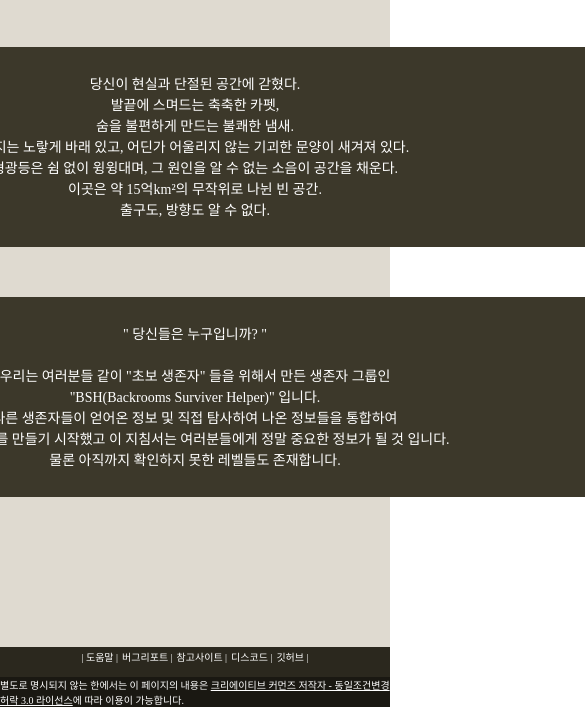
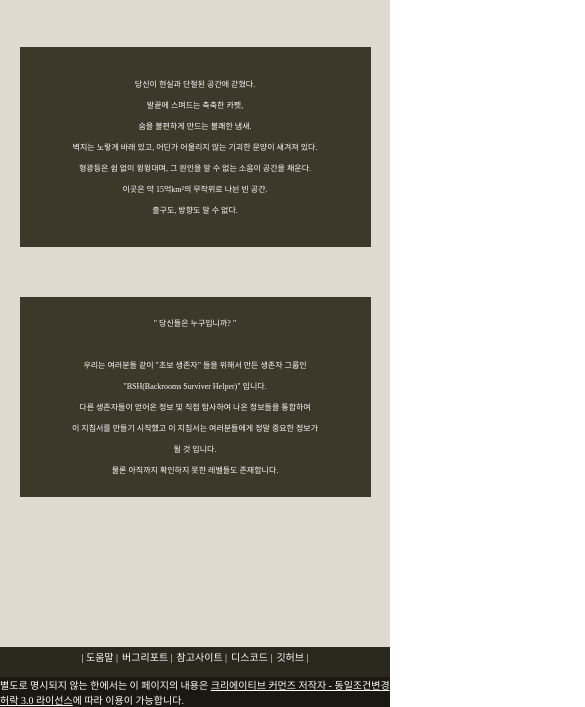
Before and after one commit to Onin0782/backrooms, a plain HTML site: page index.html in a window 390 px wide. Shown: the part 253-960 px from the top of the page, 585 px wide, since content can reach past the window. Drawn offline with Linux system fonts and the light colour scheme.

Commit message:
Update style.css

```diff
--- a/style.css
+++ b/style.css
@@ -143,3 +143,33 @@ li > a:hover {
     font-size : 10px;
     color : white;
 }
+
+@media screen and (max-width: 768px) {
+    #container > .intro {
+        width: 90%; /* 모바일에서는 화면 너비의 90%로 설정 */
+    }
+}
+
+@media screen and (max-width: 768px) {
+    #container > .about {
+        width: 90%; /* 모바일에서는 화면 너비의 90%로 설정 */
+    }
+}
+
+@media screen and (max-width: 768px) {
+    .intro > p {
+        font-size:8px /* 모바일에서는 화면 너비의 90%로 설정 */
+    }
+}
+
+@media screen and (max-width: 768px) {
+    .about > p {
+        font-size:8px /* 모바일에서는 화면 너비의 90%로 설정 */
+    }
+}
+
+@media screen and (max-width: 768px) {
+    li > a {
+        font-size:15px /* 모바일에서는 화면 너비의 90%로 설정 */
+    }
+}
```
